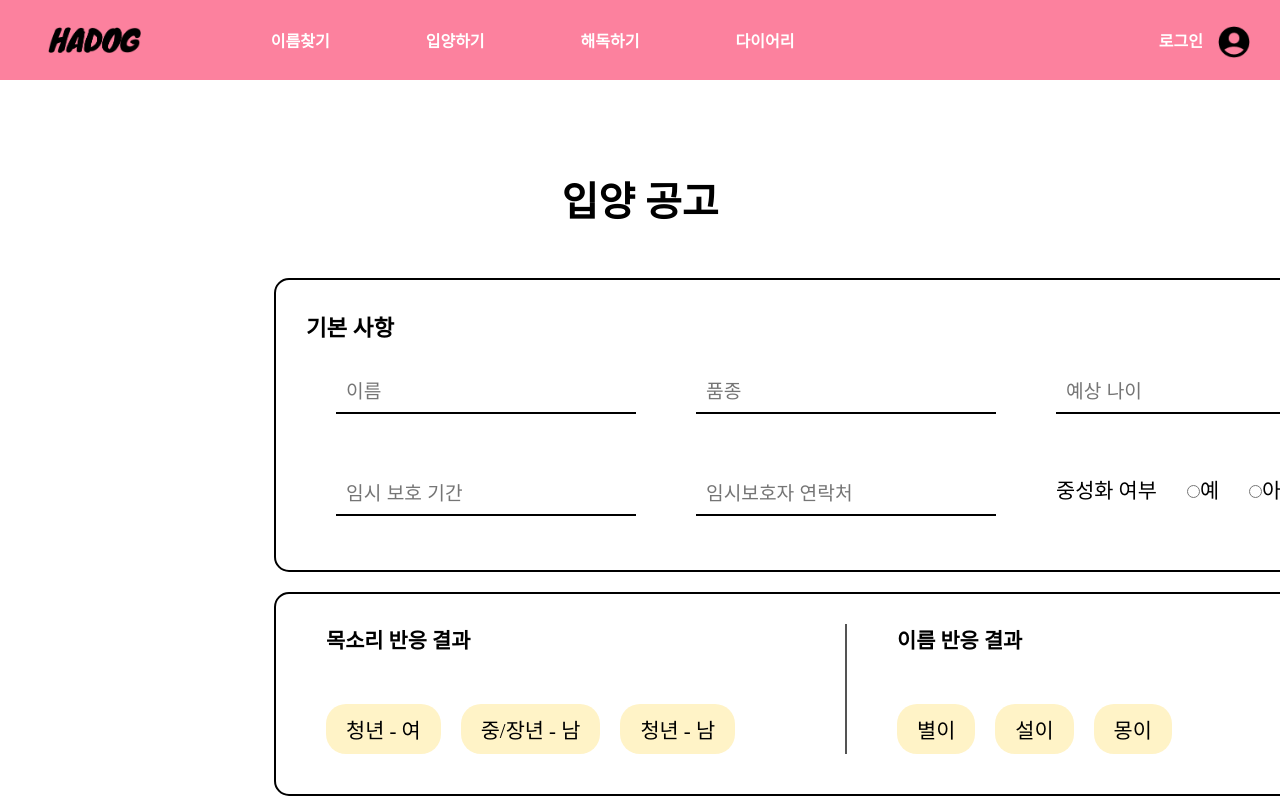
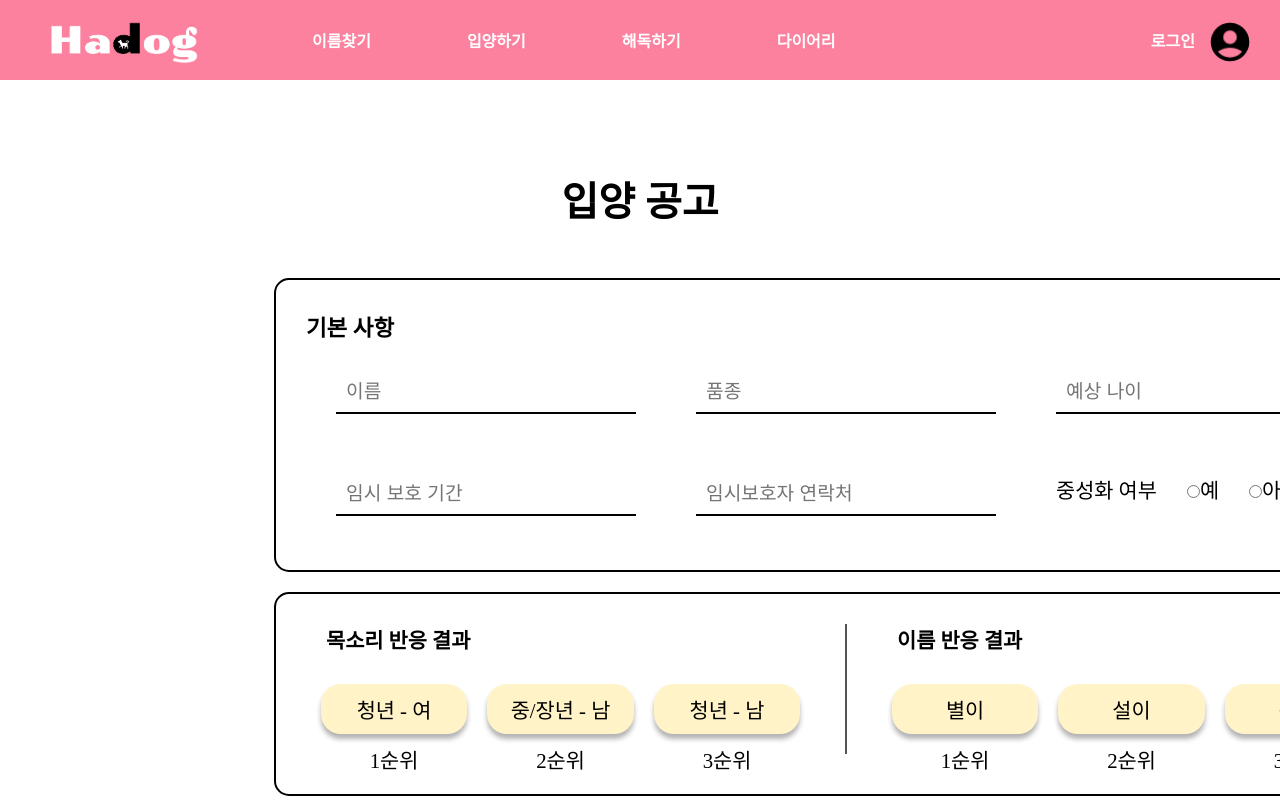
Before and after one commit to corner-PJ/front-end, a React (Create React App) app in the folder frontend/: page /write in a window 1280 px wide. Shown: the top 800 px of the page. Built offline with nearby package versions, Linux system fonts and the light colour scheme.

Commit message:
Feat: 로딩 화면 + 일부 수정

```diff
--- a/frontend/src/App.js
+++ b/frontend/src/App.js
@@ -4,9 +4,35 @@ import Footer from './components/Footer/Footer';
 import Router from './Router';
 import { ReviewProvider } from './components/ReviewContext';
 import { ListProvider } from './components/ListContext';
+import { useState, useEffect } from 'react';
+import Loading from './components/Loading/Loading';
 
 function App() {
+  const [isLoading, setIsLoading] = useState(true);
+  const [progress, setProgress] = useState(0);
+
+  useEffect(() => {
+    const totalDuration = 3000;
+    const intervalDuration = 50;
+    const totalIntervals = totalDuration / intervalDuration;
+
+    let intervalCount = 0;
+
+    const timer = setInterval(() => {
+      intervalCount += 1;
+      setProgress((intervalCount / totalIntervals) * 100);
+
+      if (intervalCount >= totalIntervals) {
+        clearInterval(timer);
+        setIsLoading(false);
+      }
+    }, intervalDuration);
+
+    return () => clearInterval(timer);
+  }, []);
+
   return (
+  <>{ isLoading? <Loading text="로딩중 · · ·" progress={progress} /> :
     <ReviewProvider>
       <ListProvider>
         <div className="App">
@@ -18,7 +44,7 @@ function App() {
         </div>
       </ListProvider>
     </ReviewProvider>
-
+  }</>
   );
 }
 
--- a/frontend/src/Router.jsx
+++ b/frontend/src/Router.jsx
@@ -51,7 +51,7 @@ function AppNavigation() {
           <Route path="/emotionAnalysis" element={<EmotionAnalysis />} />
           <Route path="/analysis" element={<SelectDog />} />
           <Route path="/analysis/:selectedDog" element={<UpLoad />} />
-          <Route path="/result/" element={<AnalysisResult />} />
+          <Route path="/result/:selectedDog" element={<AnalysisResult />} />
           <Route path="/review" element={<Review />} />
           <Route path="/reviewWrite" element={<ReviewWrite />} />
           <Route path="/reviewDetail/:listId" element={<ReviewDetail />} />
--- a/frontend/src/components/EmotionAnalysis/AnalysisResult.js
+++ b/frontend/src/components/EmotionAnalysis/AnalysisResult.js
@@ -2,12 +2,24 @@ import styled from 'styled-components';
 import { useNavigate } from 'react-router-dom';
 import backgroundImg from '../../assets/Emotionbackground.png'
 import Choco from "../../assets/Choco.jpg"
+import Loading from "../Loading/Loading"
+import { useState, useEffect } from 'react';
 
 function AnalysisResult() {
     const navigate = useNavigate();
+    const [isLoading, setIsLoading] = useState(true);
+    const [progress, setProgress] = useState(50); // 로딩바 길이 임의로 지정
 
+    useEffect(() => {
+        const timer = setTimeout(() => {
+            setIsLoading(false);
+        }, 2000);
+
+        return () => clearTimeout(timer);
+    }, []);
 
     return(
+        <>{ isLoading? <Loading text="감정분석중 · · ·" progress={progress} /> :
         <AnalysisResultContainer>
             <Header>
                 <Title>뭉치의 감정 해독 결과</Title>
@@ -42,6 +54,8 @@ function AnalysisResult() {
            </ButtonContainer>
 
         </AnalysisResultContainer>
+        }
+        </>
     )
 }
 
--- a/frontend/src/components/EmotionAnalysis/SelectDog.js
+++ b/frontend/src/components/EmotionAnalysis/SelectDog.js
@@ -60,7 +60,7 @@ function SelectDog() {
                     </ListItem>
                 ))}
             </ImgOption>
-            <NextButton onClick={() => goToAnalysis()} disabled={!selectedDog}>다음</NextButton>
+            <NextButton onClick={goToAnalysis} disabled={!selectedDog}>다음</NextButton>
         </SelectDogConatiner>
     )
 }
--- a/frontend/src/components/EmotionAnalysis/UpLoad.js
+++ b/frontend/src/components/EmotionAnalysis/UpLoad.js
@@ -1,12 +1,12 @@
 import styled from 'styled-components';
 import { useState, useRef } from 'react';
 import UpLoadIcon from '../../assets/UpLoadIcon.png';
-import { useNavigate } from 'react-router-dom';
+import { useNavigate, useParams } from 'react-router-dom';
 
 function UpLoad() {
     const [video, setVideo] = useState(null);
     const fileInputRef = useRef(null);
-
+    const { selectedDog } = useParams();
     const navigate = useNavigate();
 
     const goToResult = () => {
@@ -14,7 +14,8 @@ function UpLoad() {
             alert("영상을 업로드 해주세요.");
             return;
         }
-        navigate(`/result/`);
+        console.log(selectedDog);
+        navigate(`/result/${selectedDog}`);
     }
 
     const videoUpload = e => {
--- /dev/null
+++ b/frontend/src/components/Loading/Loading.js
@@ -0,0 +1,51 @@
+import styled from 'styled-components';
+import LoadingImage from '../../assets/dogLogo.png';
+
+function Loading({ text, progress }) {
+    return (
+        <LoadingContainer>
+            <LoadingImg src={LoadingImage} />
+            <LoadingText>{text}</LoadingText>
+            <LoadingBarContainer>
+                <LoadingBar  progress={progress}/>
+            </LoadingBarContainer>
+        </LoadingContainer>
+    );
+}
+
+const LoadingContainer = styled.div`
+    display: flex;
+    flex-direction: column;
+    align-items: center;
+    justify-content: center;
+    height: 100vh;
+    background-color: #fff;
+`;
+
+const LoadingImg = styled.img`
+    margin-bottom: 70px;
+`;
+
+const LoadingText = styled.p`
+    font-size: 40px;
+    font-weight: bold;
+    color: #333;
+    margin-bottom: 60px;
+`;
+
+const LoadingBarContainer = styled.div`
+    position: relative;
+    width: 70%;
+    height: 10px;
+    background-color: #D9D9D9;
+    border-radius: 5px;
+`;
+
+const LoadingBar = styled.div`
+    width: ${({ progress }) => progress}%;
+    height: 100%;
+    background-color: #555555;
+    border-radius: 5px;
+`;
+
+export default Loading;
--- a/frontend/src/components/Nav/Nav.js
+++ b/frontend/src/components/Nav/Nav.js
@@ -2,6 +2,7 @@ import s from'./Nav.module.css'
 import {Link, useNavigate} from "react-router-dom"
 import hadogIog from '../../assets/HADOG.png'
 import defaultImage from '../../assets/defaultImage.png'
+import Choco from "../../assets/Choco.jpg"
 import { useState } from 'react';
 
 function Nav() {
@@ -63,7 +64,7 @@ function Nav() {
                            <h4 onClick={handleLogoutButtonClick}>로그아웃</h4>
                         </div>
                     </div>
-                    <img className={s.profileImg} alt='profileImg' src={defaultImage}/>
+                    <img className={s.profileImg} alt='profileImg' src={Choco}/>
                     </>
 
                 ) : (
--- a/frontend/src/components/Nav/Nav.module.css
+++ b/frontend/src/components/Nav/Nav.module.css
@@ -12,9 +12,9 @@
 }
 
 .navbar .logo {
-    width: 5.8em;
-    height: 1.6em;
-    padding: 0 4em 0 1.5em;
+    width: 150px;
+    height: 45px;
+    padding: 0 3em 0 1.5em;
 }
 
 .navbar .pageLink {
@@ -77,6 +77,7 @@
 .navbar .profileImg {
     margin-left: 15px;
     margin-top: 3px;
-    width: 2em;
-    height: 2em;
+    width: 40px;
+    height: 40px;
+    border-radius: 50%;
 }
--- a/frontend/src/components/Write/Write.js
+++ b/frontend/src/components/Write/Write.js
@@ -115,8 +115,11 @@ function Write() {
                 <Reaction>
                     <ResultTilte>목소리 반응 결과</ResultTilte>
                     <ResultItme>
-                        {voicedata.map((item) => (
-                        <Result>{item.name}</Result>
+                        {voicedata.map((item, index) => (
+                            <ResultRank>
+                            <Result>{item.name}</Result>
+                            <Rank>{index + 1}순위</Rank>
+                        </ResultRank>
                     ))}
                     </ResultItme>
                 </Reaction>
@@ -124,8 +127,11 @@ function Write() {
                 <Reaction>
                     <ResultTilte>이름 반응 결과</ResultTilte>
                     <ResultItme>
-                        {namedata.map((item) => (
-                        <Result>{item.name}</Result>
+                        {namedata.map((item, index ) => (
+                        <ResultRank>
+                            <Result>{item.name}</Result>
+                            <Rank>{index + 1}순위</Rank>
+                        </ResultRank>
                     ))}
                     </ResultItme>
 
@@ -192,17 +198,34 @@ const ResultTilte = styled.div`
 const ResultItme = styled.div`
     display: flex;
     flex-wrap: wrap;
-    margin: 50px 0 0 20px;
     gap: 20px;
+    flex-wrap: nowrap;
+    justify-content: center;
+`
+
+const ResultRank = styled.div`
+    display: flex;
+    flex-direction: column;
+    align-items: center;
+    margin-top: 30px;
 `
 
 const Result = styled.div`
     display: inline-block;
     font-size: 1.3em;
-    padding: 10px 20px;
+    padding: 10px 15px;
     background: #FFF3C7;
     border: none;
     border-radius: 20px;
+    width: 5.6em;
+    box-shadow: 0 5px 5px 0px rgba(0, 0, 0, 0.3);
+`
+
+const Rank = styled.div`
+    display: inline-block;
+    font-size: 1.3em;
+    padding: 10px 15px;
+    width: 5.6em;
 `
 
 const ImgContainer = styled.div`
--- /dev/null
+++ b/frontend/src/pages/Loading.js
@@ -0,0 +1,9 @@
+import Loading from "../components/Loading/Loading";
+
+export default function Loading() {
+    return (
+    <>
+        <Loading />
+    </>
+    );
+}
```
Also changed, not shown: frontend/src/assets/HADOG.png, frontend/src/assets/dogLogo.png.
